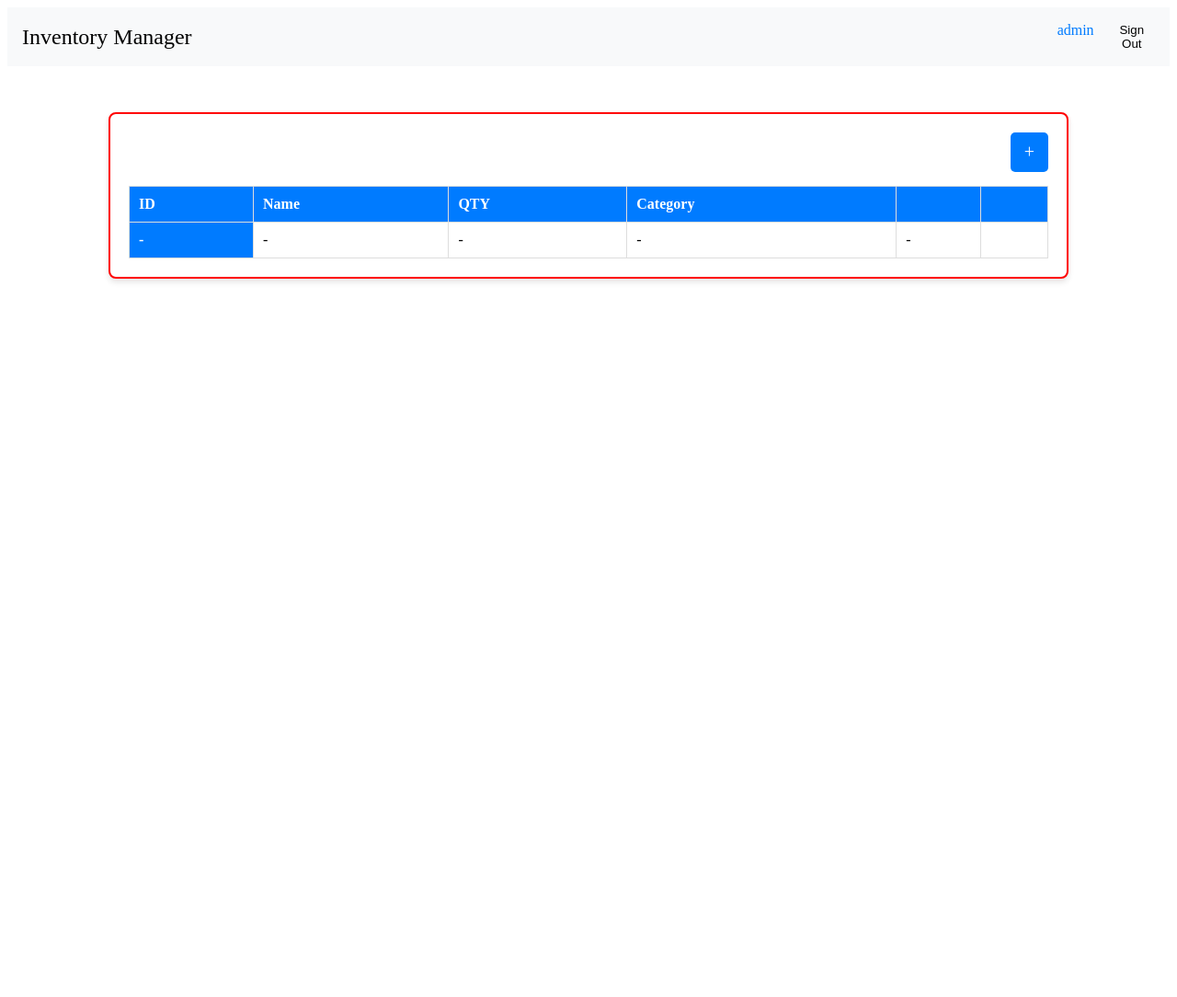
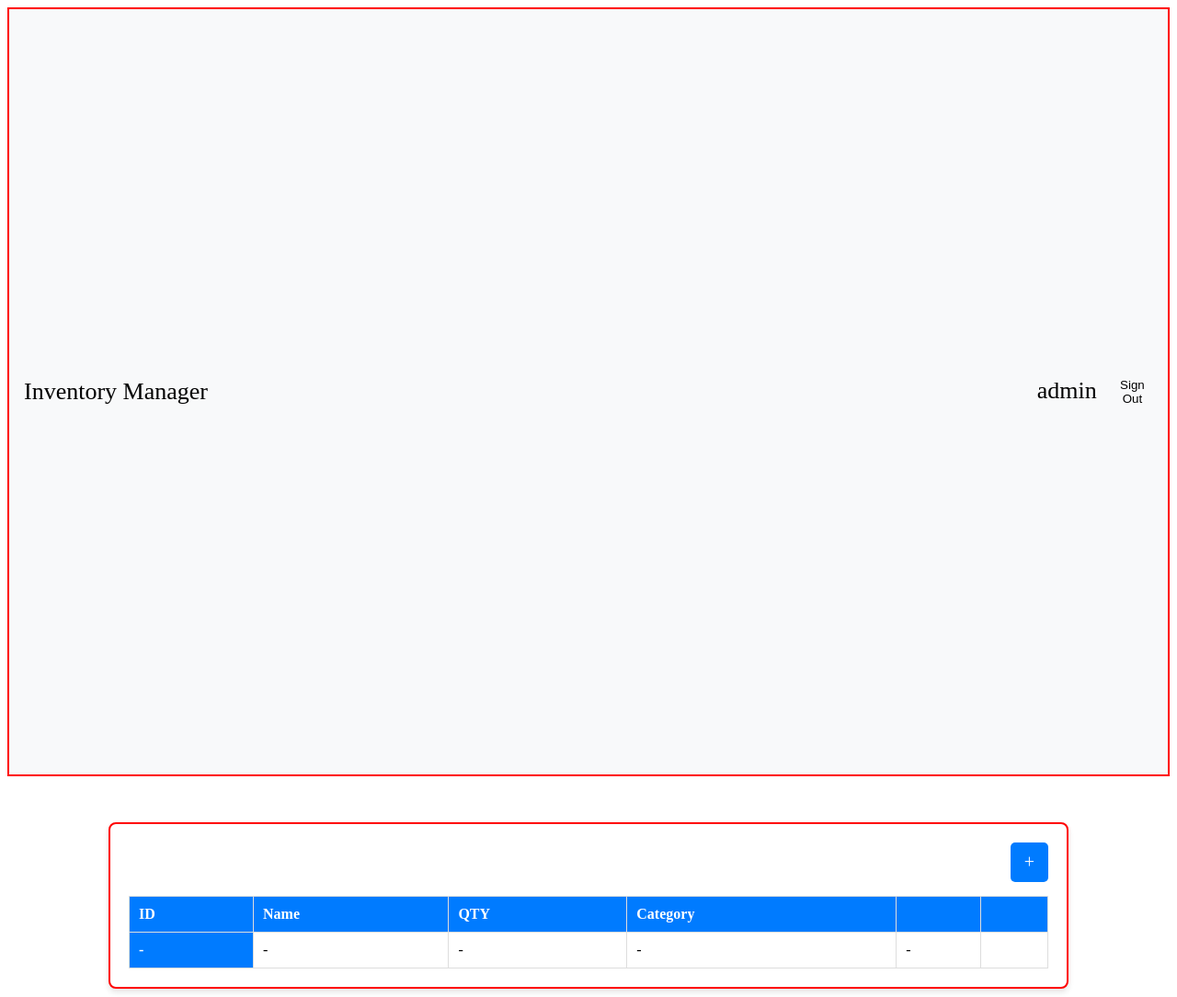
Before and after one commit to Correa95/Inventory-Management-system, a Django app: page /dashboard/ in a window 1280 px wide. Shown: the top 1084 px of the page at 92% size. Before the commit the page ends 307 px from the top, so only its background shows below. Run offline with Django 5.2, Linux system fonts and the light colour scheme; a user stored in the database is signed in; data comes from the database, SQL or seed files in the repository; both versions use the stored data as it was after the commit.

Commit message:
refactoring the styles

```diff
--- a/inventory/static/css/style.css
+++ b/inventory/static/css/style.css
@@ -1,32 +1,49 @@
-.navbar {
+.navbarContainer {
   background-color: #f8f9fa;
-  padding: 1rem;
+  padding: 16px;
   position: relative;
   display: flex;
   align-items: center;
   justify-content: space-between;
+  border: 2px solid red;
 }
 
-.container {
+.navbartitle {
   display: flex;
   align-items: center;
   width: 100%;
+  min-height: 100vh;
   max-width: 1200px;
   margin: 0 auto;
 }
+.navbarBtn {
+  display: flex;
+  align-items: center;
+  justify-content: center;
+}
+ul {
+  list-style: none;
+  display: flex;
+  margin: 0;
+  padding: 0;
+}
 
-.navbarLink {
-  font-size: 1.5rem;
+ul li {
+  margin-left: 16px;
+}
+
+a {
+  font-size: 26px;
   color: #000;
   text-decoration: none;
 }
 
-.navbarToggler {
+/* .navbarToggler {
   background: none;
   border: none;
   cursor: pointer;
   display: none;
-}
+} */
 
 .navbarIcon {
   display: block;
@@ -54,20 +71,9 @@
   top: 8px;
 }
 
-.navbarCollapse {
+.navbarCollapse ul {
   display: flex;
   justify-content: flex-end;
-}
-
-.navbarNav {
-  list-style: none;
-  display: flex;
-  margin: 0;
-  padding: 0;
-}
-
-.navItem {
-  margin-left: 1rem;
 }
 
 .navLink {
--- a/inventory/templates/inventory/dashboard.html
+++ b/inventory/templates/inventory/dashboard.html
@@ -4,7 +4,7 @@
 <div class="dashboardContainer">
   <div class="dashboard">
     <div class="btnContainer">
-      <a href="#" class="btnAdd">+</a>
+      <a href="{% url "addItem"%}" class="btnAdd">+</a>
     </div>
     <table class="inventoryTable">
       <thead>
--- a/inventory/templates/inventory/navbar.html
+++ b/inventory/templates/inventory/navbar.html
@@ -2,52 +2,39 @@
 <link rel="stylesheet" href="{% static 'css/style.css' %}" />
 
 {% block content %}
-<nav class="navbar">
-  <div class="container">
-    <a class="navbarLink" href="{% url 'index' %}">Inventory Manager</a>
-    <button
-      class="navbarToggler"
-      onclick="toggleNavbar()"
-      aria-label="Toggle navigation"
-    >
-      <span class="navbarIcon"></span>
-    </button>
+<nav class="navbarContainer">
+  <div class="navbartitle">
+    <a href="{% url 'index' %}">Inventory Manager</a>
   </div>
-  <div class="navbarCollapse" id="navbarNav">
-    <ul class="navbarNav">
+  <div class="navbarBtn" id="navbarNav">
+    <ul>
       {% if user.is_authenticated %}
-      <li class="navItem">
-        <a class="navLink" href="#">{{ user.username }}</a>
+      <li>
+        <a href="#">{{ user.username }}</a>
       </li>
-      <li class="navItem">
+      <li>
         <form action="{% url 'logout' %}" method="post" style="display: inline">
           {% csrf_token %}
           <button
             type="submit"
             class="navLink"
-            {%
-            comment
-            %}
             style="
               background: none;
               border: none;
               cursor: pointer;
               color: inherit;
             "
-            {%
-            endcomment
-            %}
           >
             Sign Out
           </button>
         </form>
       </li>
       {% else %}
-      <li class="navItem">
-        <a class="navLink" href="{% url 'login' %}">Sign In</a>
+      <li>
+        <a href="{% url 'login' %}">Sign In</a>
       </li>
-      <li class="navItem">
-        <a class="navLink" href="{% url 'signup' %}">Sign Up</a>
+      <li>
+        <a href="{% url 'signup' %}">Sign Up</a>
       </li>
       {% endif %}
     </ul>
--- a/inventory/urls.py
+++ b/inventory/urls.py
@@ -1,12 +1,13 @@
 from django.contrib import admin
 from django.urls import path
-from .views import Index, SignUpView, Dashboard
+from .views import Index, SignUpView, Dashboard, AddItem
 from django.contrib.auth import views as auth_views
 
 
 urlpatterns = [
     path("", Index.as_view(), name = "index" ),
     path("dashboard/", Dashboard.as_view(), name = "dashboard"),
+    path("addItem/", AddItem.as_view(), name="addItem"),
     path("signup/", SignUpView.as_view(), name="signup"),
     path("login/", auth_views.LoginView.as_view(template_name = "inventory/login.html"), name="login"),
     path("logout/", auth_views.LogoutView.as_view(template_name = "inventory/logout.html"), name = "logout"),
--- a/inventory/views.py
+++ b/inventory/views.py
@@ -46,7 +46,7 @@ class AddItem(LoginRequiredMixin, CreateView):
 
     def get_context_data(self, **kwargs):
         context = super().get_context_data(**kwargs)
-        context["category"] = category.objects.all()
+        context["category"] = Category.objects.all()
         return context
 
     def form_invalid(self, form):
```
Also changed, not shown: db.sqlite3.
